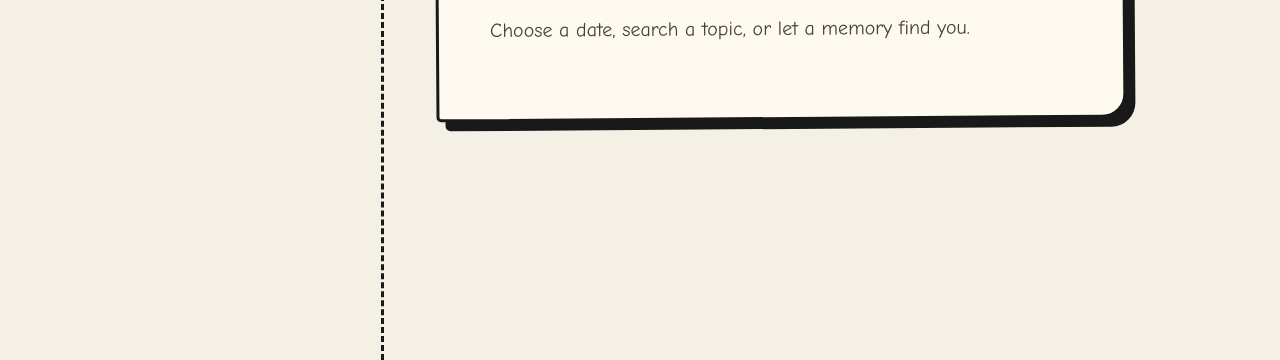
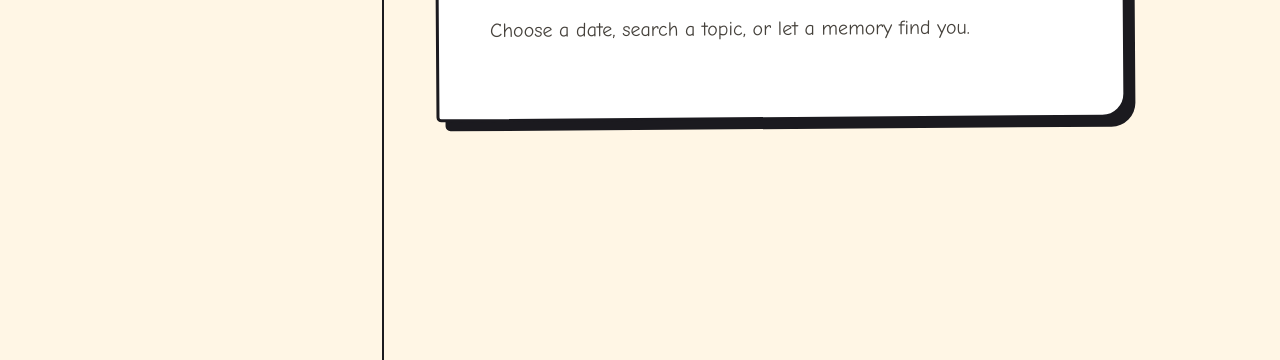
Before and after one commit to suadin/diary, a website: page web/index.html in a window 1280 px wide. Shown: the part 440-800 px from the top of the page. Drawn offline with Linux system fonts and the light colour scheme; no server answers.

Commit message:
vendor: inherit the warmer Norm palette

```diff
--- a/web/norm/norm.css
+++ b/web/norm/norm.css
@@ -1,15 +1,15 @@
 :root {
   color-scheme: light dark;
-  --paper: #f5f0e5;
-  --card: #fffaf0;
-  --ink: #191919;
-  --muted: #68645d;
-  --hover: #fff2c9;
-  --danger: #8e1e15;
-  --yellow: #ffd45c;
-  --red: #e84c3d;
-  --green: #588b55;
-  --purple: #b18cff;
+  --paper: #fff6e5;
+  --card: #ffffff;
+  --ink: #1b1a1f;
+  --muted: #6f6a60;
+  --hover: #fff0c2;
+  --danger: #a33a2b;
+  --yellow: #ffc93c;
+  --red: #ff6b5a;
+  --green: #4f9a5a;
+  --purple: #a98bff;
   --font: "Comic Sans MS", "Trebuchet MS", sans-serif;
   --code: ui-monospace, monospace;
   --line: 2px solid var(--ink);
@@ -20,16 +20,16 @@
 
 @media (prefers-color-scheme: dark) {
   :root {
-    --paper: #201f25;
-    --card: #2a2931;
-    --ink: #f3eee3;
-    --muted: #c0bac2;
-    --hover: #38343a;
+    --paper: #2b2436;
+    --card: #3a3147;
+    --ink: #f4eede;
+    --muted: #c4bdd0;
+    --hover: #453a55;
     --danger: #ff9389;
-    --yellow: #a88835;
+    --yellow: #ffd45c;
     --red: #ff786e;
-    --green: #a8d49a;
-    --purple: #7d5fc7;
+    --green: #8fd29a;
+    --purple: #b79cff;
   }
 }
 
--- a/web/norm/norm.js
+++ b/web/norm/norm.js
@@ -63,8 +63,9 @@ export async function mountNorm(options = {}) {
 
   const home = options.home ? root.querySelector(options.home) : root.querySelector('#home');
   if (!root.querySelector('#reader')) {
-    if (!home) throw new Error('mountNorm: no #reader and no #home element found');
-    home.insertAdjacentHTML('afterend', READER_HTML);
+    const anchor = home ?? root.querySelector('main');
+    if (!anchor) throw new Error('mountNorm: no #reader, #home or <main> element found');
+    anchor.insertAdjacentHTML('afterend', READER_HTML);
   }
 
   if (options.footer !== false) {
--- a/web/style.css
+++ b/web/style.css
@@ -1,21 +1,7 @@
 :root {
   color-scheme: light dark;
-  --paper: #f5f0e5;
-  --card: #fffaf0;
-  --ink: #191919;
-  --muted: #68645d;
-  --red: #e84c3d;
-  --green: #588b55;
-  --yellow: #ffd45c;
-  --purple: #b18cff;
   --purple-ink: #1d1238;
   --quiet: #45413b;
-  --hover: #fff2c9;
-  --danger: #8e1e15;
-  --line: 0.1875rem dashed var(--ink);
-  font-family: "Comic Sans MS", "Trebuchet MS", sans-serif;
-  color: var(--ink);
-  background: var(--paper);
 }
 
 /* The root stays the browser base, so Ctrl + wheel zoom scales the page. */
```
